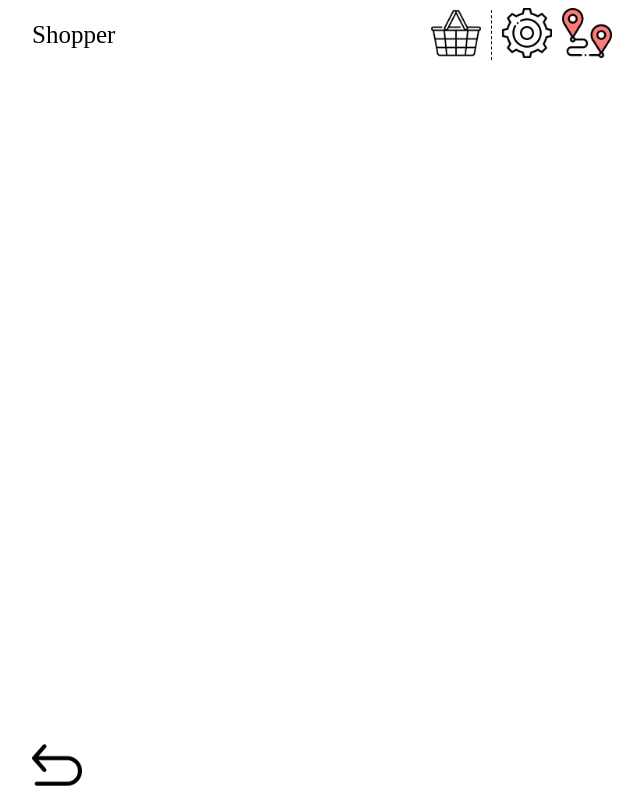
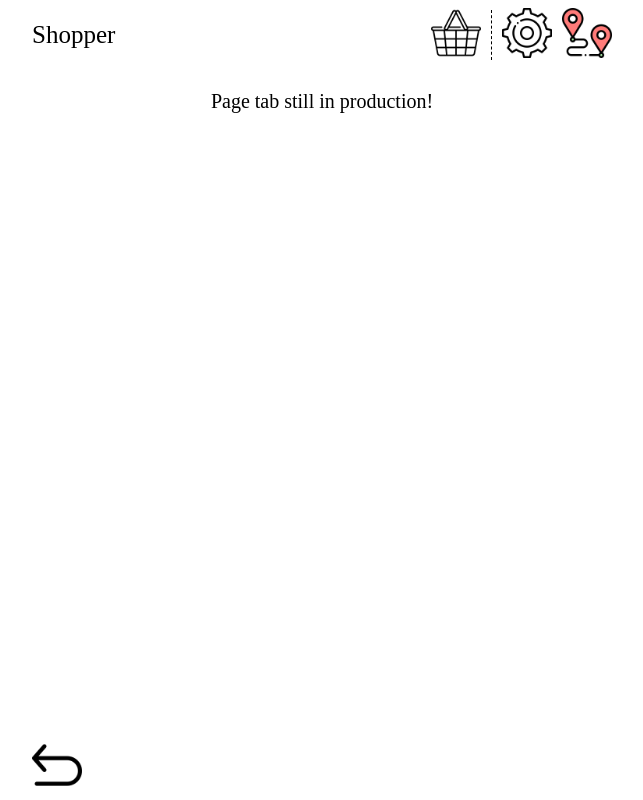
Before and after one commit to Grejs94/Shopper, a React (Create React App) app: page /route in a window 1280 px wide. Shown: the whole page, without its empty margins (318-961 px from the left). Built offline with nearby package versions, Linux system fonts and the light colour scheme; data requests are answered from the project's data file.

Commit message:
Create messege wip! routePage

```diff
--- /dev/null
+++ b/src/pages/RoutePage/RoutePage.css.js
@@ -0,0 +1,6 @@
+import styled from "styled-components";
+
+export const Message = styled.p`
+  font-size: 20px;
+  text-align: center;
+`;
--- a/src/pages/RoutePage/RoutePage.js
+++ b/src/pages/RoutePage/RoutePage.js
@@ -3,6 +3,8 @@ import React from "react";
 import { Menu, BottomBarWithIcons } from "components";
 
 import { MainPageWrapper } from "assets/StyledComponents/MainPageWrapper.css";
+
+import { Message } from "./RoutePage.css";
 
 import { IconElementsRoutePage } from "assets";
 
@@ -10,7 +12,9 @@ function RoutePage() {
   return (
     <>
       <Menu iconElementsList={IconElementsRoutePage} activeIcon={"route"} />
-      <MainPageWrapper></MainPageWrapper>
+      <MainPageWrapper>
+        <Message>Page tab still in production!</Message>
+      </MainPageWrapper>
       <BottomBarWithIcons />
     </>
   );
```
